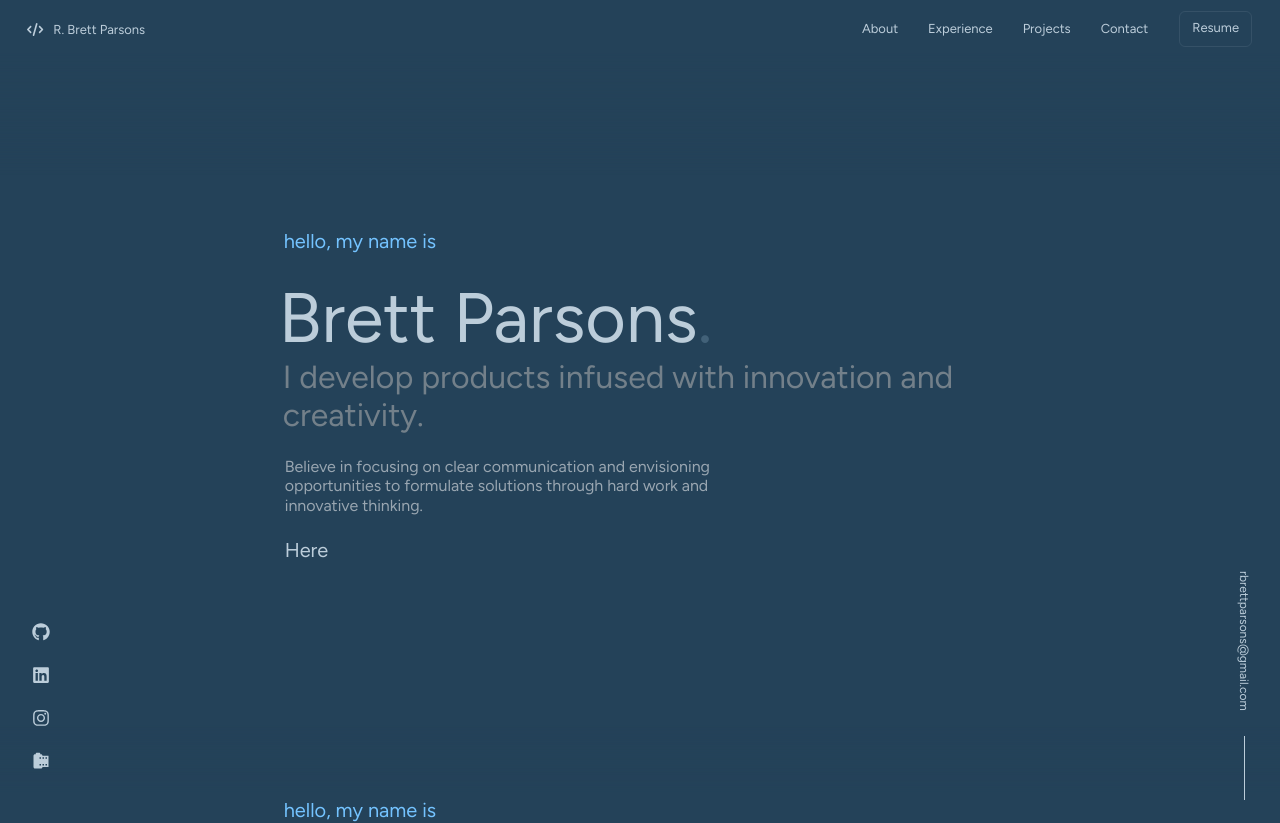
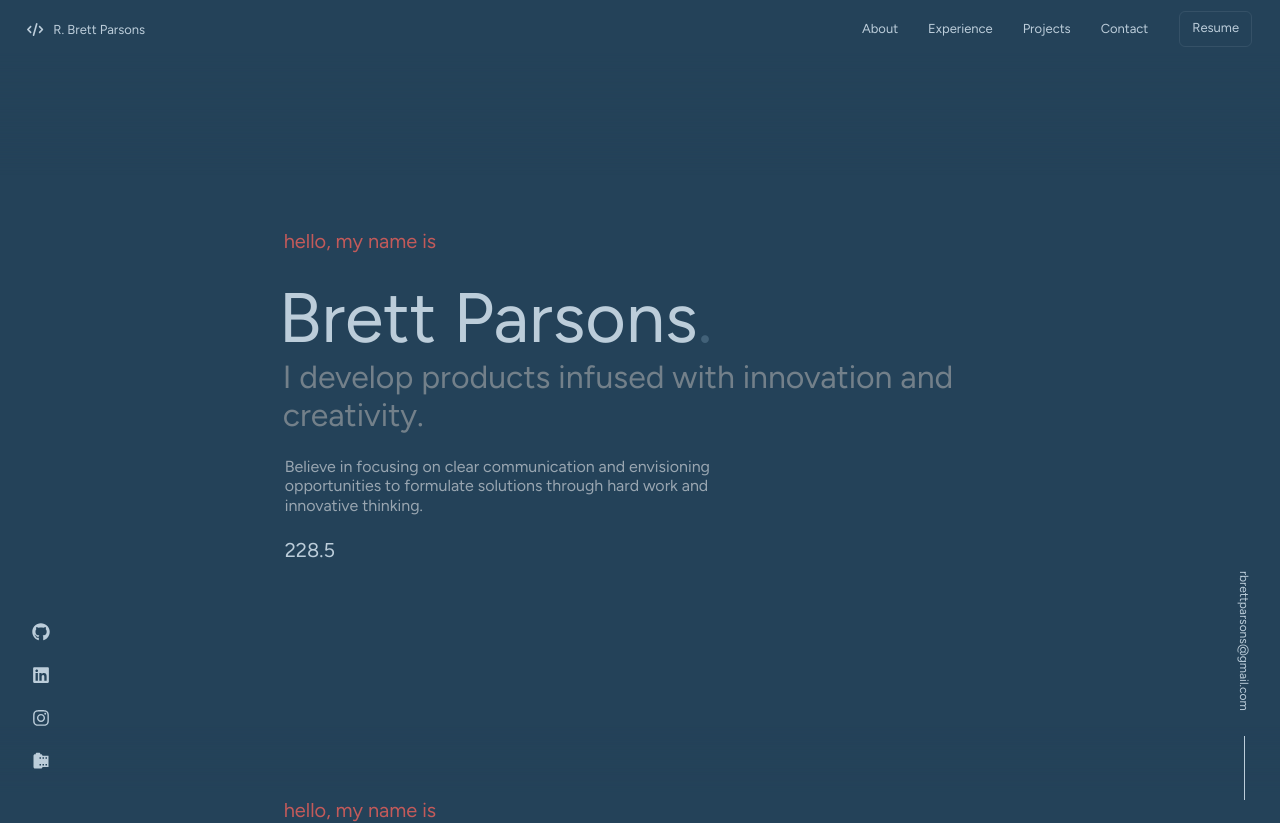
Before and after one commit to bparsons5/react-dev, a React (Create React App) app: page / in a window 1280 px wide. Shown: the top 823 px of the page. Built offline with nearby package versions, Linux system fonts and the light colour scheme.

Commit message:
mobile test 2

```diff
--- a/src/App.js
+++ b/src/App.js
@@ -44,12 +44,12 @@ $(function() {
     const titleMargin = "calc(50vh - " + document.getElementById('title').offsetHeight / 2 + "px)"
     document.getElementById('title').style.marginTop = titleMargin
     document.getElementById('title').style.marginBottom = titleMargin
-    document.getElementById('checkout').innerHTML = 'Here'
   } else {
     document.getElementById('title').style.marginTop = "calc(25vh - " + document.getElementById('title').offsetHeight / 2 + "px)"
     document.getElementById('title').style.marginBottom = "calc(75vh - " + document.getElementById('title').offsetHeight / 2 + "px)"
-    document.getElementById('checkout').innerHTML = 'not'
   }
+
+  document.getElementById('checkout').innerHTML = window.innerHeight / 2 - document.getElementById('title').offsetHeight / 2
 });
 
 
--- a/src/css/title.css
+++ b/src/css/title.css
@@ -2,7 +2,8 @@
 
 #hello {
     padding-left: 5px;
-    color: #74c3ff;
+    color: #c35a5a;
+    /* color: #74c3ff; */
 }
 
 #name {
--- a/src/index.css
+++ b/src/index.css
@@ -7,6 +7,7 @@ html {
 }
 
 body {
+  background-color: #244259;
   font-family: 'Figtree', sans-serif;
   font-weight: 100;
   font-size: small;
```
